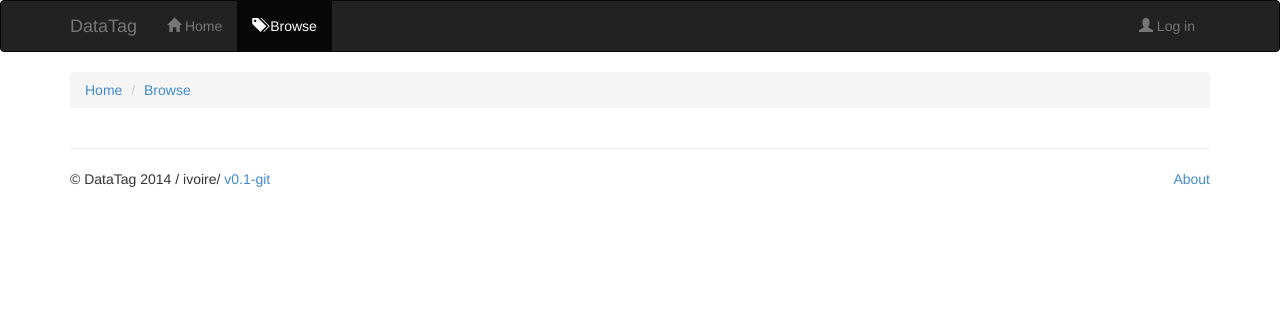
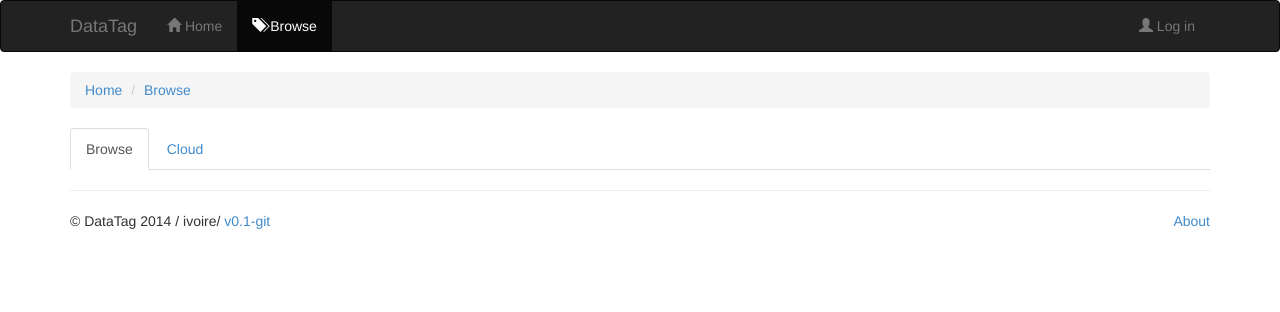
Before and after one commit to ivoire/DataTag, a Django app: template DataTag/templates/DataTag/tag/browse.html in a window 1280 px wide. Shown: the top 312 px of the page. Run offline with Django 3.2, Linux system fonts and the light colour scheme; the template is opened without the code that fills it, so the values that code supplies are empty; some libraries are stand-ins or nearby versions.

Commit message:
Tag: add a tag cloud

```diff
--- /dev/null
+++ b/DataTag/static/DataTag/js/tagcloud-h5c3040c.js
@@ -0,0 +1,92 @@
+/*!
+ * jquery.tagcloud.js
+ * A Simple Tag Cloud Plugin for JQuery
+ *
+ * https://github.com/addywaddy/jquery.tagcloud.js
+ * created by Adam Groves
+ */
+(function($) {
+
+  /*global jQuery*/
+  "use strict";
+
+  var compareWeights = function(a, b)
+  {
+    return a - b;
+  };
+
+  // Converts hex to an RGB array
+  var toRGB = function(code) {
+    if (code.length === 4) {
+      code = code.replace(/(\w)(\w)(\w)/gi, "\$1\$1\$2\$2\$3\$3");
+    }
+    var hex = /(\w{2})(\w{2})(\w{2})/.exec(code);
+    return [parseInt(hex[1], 16), parseInt(hex[2], 16), parseInt(hex[3], 16)];
+  };
+
+  // Converts an RGB array to hex
+  var toHex = function(ary) {
+    return "#" + jQuery.map(ary, function(i) {
+      var hex =  i.toString(16);
+      hex = (hex.length === 1) ? "0" + hex : hex;
+      return hex;
+    }).join("");
+  };
+
+  var colorIncrement = function(color, range) {
+    return jQuery.map(toRGB(color.end), function(n, i) {
+      return (n - toRGB(color.start)[i])/range;
+    });
+  };
+
+  var tagColor = function(color, increment, weighting) {
+    var rgb = jQuery.map(toRGB(color.start), function(n, i) {
+      var ref = Math.round(n + (increment[i] * weighting));
+      if (ref > 255) {
+        ref = 255;
+      } else {
+        if (ref < 0) {
+          ref = 0;
+        }
+      }
+      return ref;
+    });
+    return toHex(rgb);
+  };
+
+  $.fn.tagcloud = function(options) {
+
+    var opts = $.extend({}, $.fn.tagcloud.defaults, options);
+    var tagWeights = this.map(function(){
+      return $(this).attr("rel");
+    });
+    tagWeights = jQuery.makeArray(tagWeights).sort(compareWeights);
+    var lowest = tagWeights[0];
+    var highest = tagWeights.pop();
+    var range = highest - lowest;
+    if(range === 0) {range = 1;}
+    // Sizes
+    var fontIncr, colorIncr;
+    if (opts.size) {
+      fontIncr = (opts.size.end - opts.size.start)/range;
+    }
+    // Colors
+    if (opts.color) {
+      colorIncr = colorIncrement (opts.color, range);
+    }
+    return this.each(function() {
+      var weighting = $(this).attr("rel") - lowest;
+      if (opts.size) {
+        $(this).css({"font-size": opts.size.start + (weighting * fontIncr) + opts.size.unit});
+      }
+      if (opts.color) {
+        $(this).css({"color": tagColor(opts.color, colorIncr, weighting)});
+      }
+    });
+  };
+
+  $.fn.tagcloud.defaults = {
+    size: {start: 14, end: 18, unit: "pt"}
+  };
+
+})(jQuery);
--- a/DataTag/templates/DataTag/tag/browse.html
+++ b/DataTag/templates/DataTag/tag/browse.html
@@ -1,4 +1,5 @@
 {% extends 'DataTag/base.html' %}
+{% load static %}
 
 {% block title %}{% with tags|last as last_tag %}{{ last_tag.path|default:"/" }}{% endwith %}{% endblock %}
 
@@ -31,6 +32,14 @@
 {% endblock %}
 
 {% block body %}
+<div role="tabpanel">
+  <ul role="tablist" class="nav nav-tabs">
+    <li role="presentation" class="active"><a href="#Browse" aria-controls="Browse" role="tab" data-toggle="tab">Browse</a></li>
+    <li role="presentation"><a href="#Cloud" aria-controls="Cloud" role="tab" data-toggle="tab">Cloud</a></li>
+  </ul>
+
+  <div class="tab-content">
+    <div role="tabpanel" class="tab-pane active" id="Browse">
       <div class="row">
         {% for tag in sub_tags %}
         {% if forloop.counter0|divisibleby:"4" and not forloop.first %}
@@ -49,4 +58,30 @@
         </div>
         {% endfor %}
       </div>
+    </div>
+    <div role="tabpanel" class="tab-pane" id="Cloud">
+      <div class="row">
+        <div class="col-md-12" id="tagcloud">
+        {% for tag in sub_tags %}
+          <a href="{% url 'tags.details' tag.path %}" rel="{{ tag.count }}">{{ tag.obj.name }}</a>
+        {% endfor %}
+        </div>
+      </div>
+    </div>
+  </div>
+</div>
 {% endblock %}
+
+{% block script %}
+<script src="{% get_static_prefix %}DataTag/js/tagcloud-h5c3040c.js"></script>
+<script>
+$.fn.tagcloud.defaults = {
+  size: {start: 14, end: 50, unit: 'pt'},
+  color: {start: '#abd', end: '#f52'}
+};
+
+$(function () {
+  $('#tagcloud a').tagcloud();
+});
+</script>
+{% endblock %}
```
Lines whose indentation alone changed are shown as unchanged.
